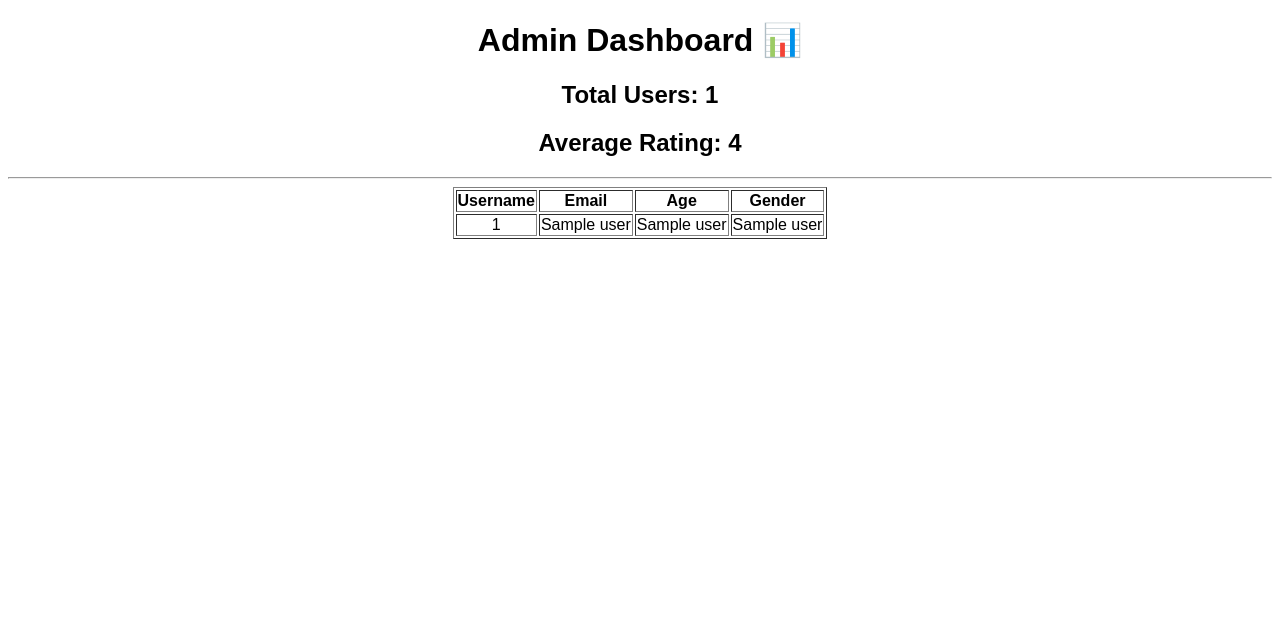
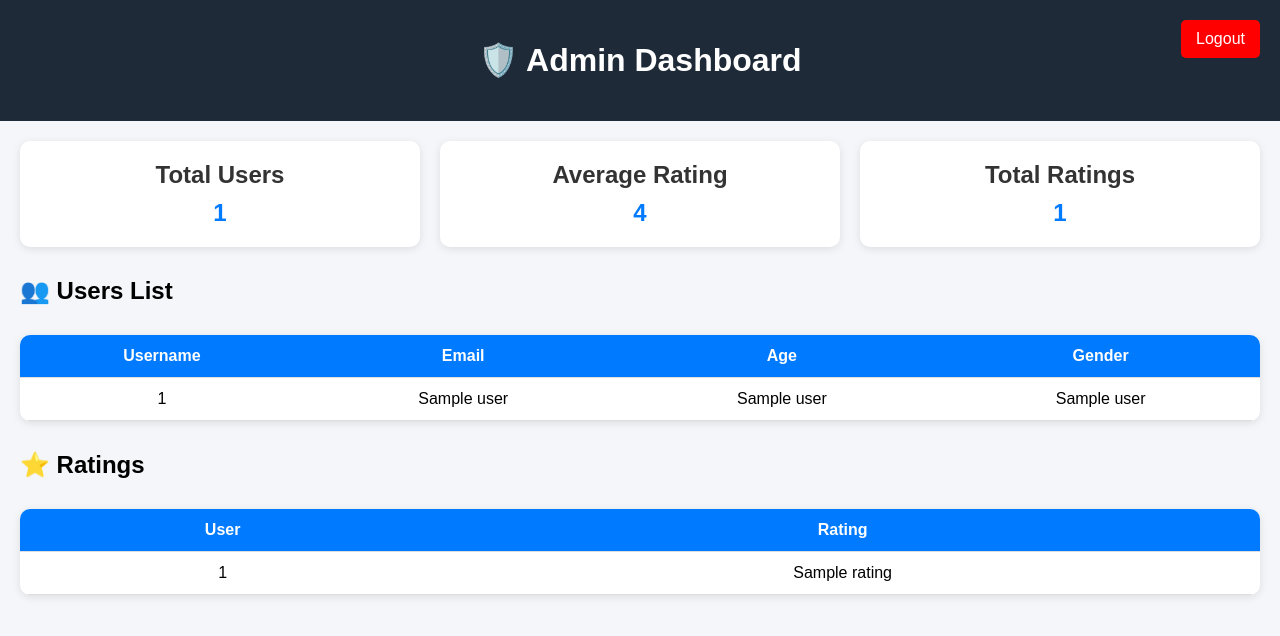
Before and after one commit to duniaparnasomarouthu-creator/quickshare, a Flask app: template templates/admin.html in a window 1280 px wide. Shown: the top 636 px of the page. Run offline with Flask 3, Linux system fonts and the light colour scheme; the template is opened without the code that fills it: most values are stand-ins (such as "Sample title", 1, 10 or a date in 2020).

Commit message:
Update admin.html

```diff
--- a/templates/admin.html
+++ b/templates/admin.html
@@ -1,19 +1,121 @@
 <!DOCTYPE html>
 <html>
 <head>
-<title>Admin Panel</title>
+    <title>Admin Dashboard</title>
+    <style>
+        body {
+            font-family: Arial;
+            background: #f4f6f9;
+            margin: 0;
+        }
+
+        .header {
+            background: #1e2a38;
+            color: white;
+            padding: 20px;
+            text-align: center;
+        }
+
+        .container {
+            padding: 20px;
+        }
+
+        .cards {
+            display: flex;
+            gap: 20px;
+            flex-wrap: wrap;
+        }
+
+        .card {
+            background: white;
+            padding: 20px;
+            flex: 1;
+            min-width: 200px;
+            border-radius: 10px;
+            box-shadow: 0 2px 8px rgba(0,0,0,0.1);
+            text-align: center;
+        }
+
+        .card h2 {
+            margin: 0;
+            color: #333;
+        }
+
+        .card p {
+            font-size: 24px;
+            margin: 10px 0 0;
+            color: #007bff;
+            font-weight: bold;
+        }
+
+        table {
+            width: 100%;
+            margin-top: 30px;
+            border-collapse: collapse;
+            background: white;
+            border-radius: 10px;
+            overflow: hidden;
+            box-shadow: 0 2px 8px rgba(0,0,0,0.1);
+        }
+
+        th, td {
+            padding: 12px;
+            border-bottom: 1px solid #ddd;
+            text-align: center;
+        }
+
+        th {
+            background: #007bff;
+            color: white;
+        }
+
+        .logout {
+            position: absolute;
+            right: 20px;
+            top: 20px;
+            background: red;
+            color: white;
+            padding: 10px 15px;
+            text-decoration: none;
+            border-radius: 5px;
+        }
+
+        .logout:hover {
+            background: darkred;
+        }
+    </style>
 </head>
 
-<body style="font-family:Arial;text-align:center;">
+<body>
 
-<h1>Admin Dashboard 📊</h1>
+<div class="header">
+    <h1>🛡️ Admin Dashboard</h1>
+    <a class="logout" href="/logout">Logout</a>
+</div>
 
-<h2>Total Users: {{ total_users }}</h2>
-<h2>Average Rating: {{ avg_rating if avg_rating else 0 }}</h2>
+<div class="container">
 
-<hr>
+    <!-- STATS CARDS -->
+    <div class="cards">
+        <div class="card">
+            <h2>Total Users</h2>
+            <p>{{ total_users }}</p>
+        </div>
 
-<table border="1" style="margin:auto;">
+        <div class="card">
+            <h2>Average Rating</h2>
+            <p>{{ avg_rating }}</p>
+        </div>
+
+        <div class="card">
+            <h2>Total Ratings</h2>
+            <p>{{ ratings|length }}</p>
+        </div>
+    </div>
+
+    <!-- USERS TABLE -->
+    <h2 style="margin-top:30px;">👥 Users List</h2>
+    <table>
         <tr>
             <th>Username</th>
             <th>Email</th>
@@ -29,8 +131,25 @@
             <td>{{ u[3] }}</td>
         </tr>
         {% endfor %}
+    </table>
 
+    <!-- RATINGS TABLE -->
+    <h2 style="margin-top:30px;">⭐ Ratings</h2>
+    <table>
+        <tr>
+            <th>User</th>
+            <th>Rating</th>
+        </tr>
+
+        {% for r in ratings %}
+        <tr>
+            <td>{{ r[0] }}</td>
+            <td>{{ r[1] }}</td>
+        </tr>
+        {% endfor %}
     </table>
+
+</div>
 
 </body>
 </html>
```
Lines whose indentation alone changed are shown as unchanged.
